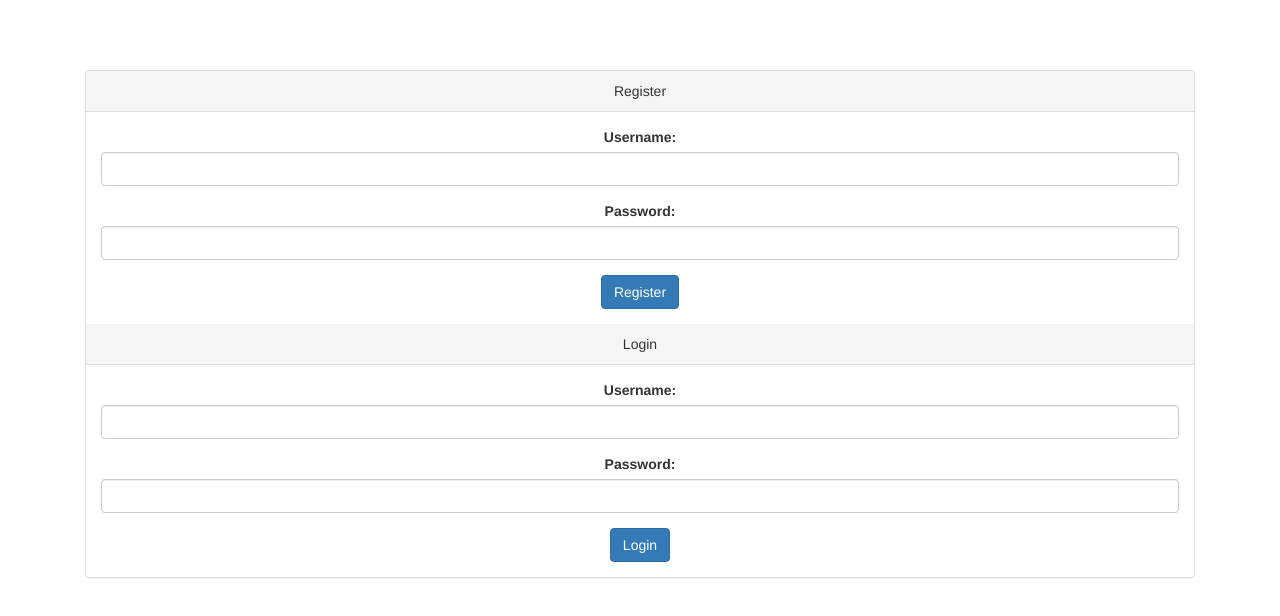
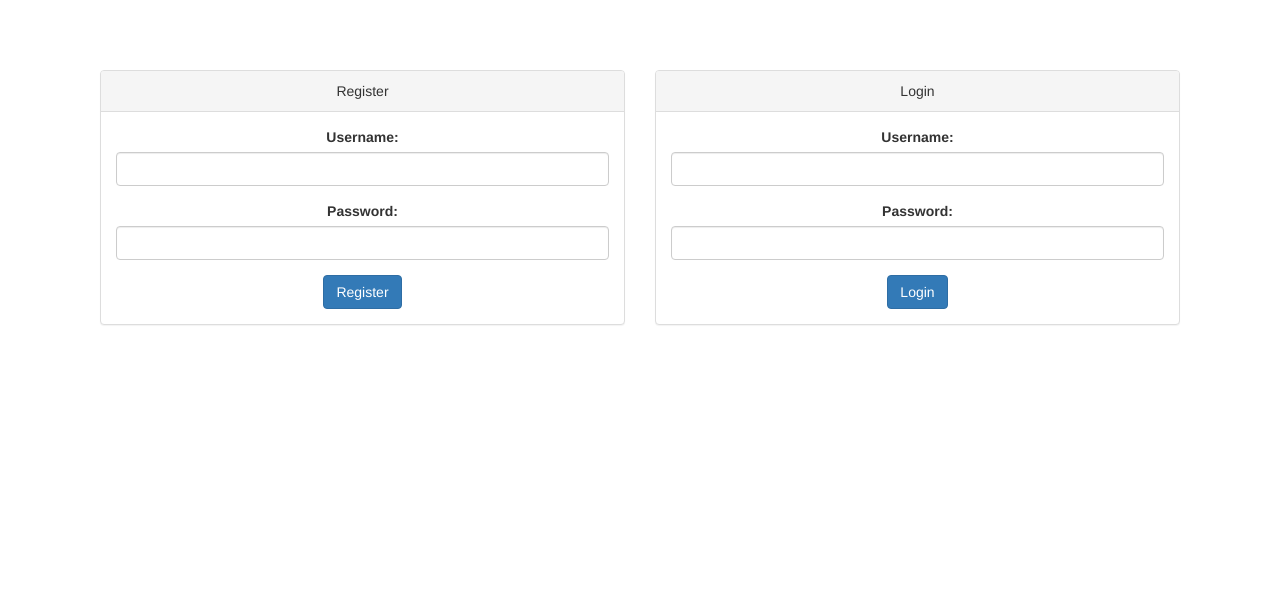
Before and after one commit to 6System7/scrum, a website: page loginAndRegister.html in a window 1280 px wide. Shown: the part 170-786 px from the top of the page. Drawn offline with nearby package versions, Linux system fonts and the light colour scheme; files that its build step writes are made by us from their sources.

Commit message:
LoginRegister Page Update

```diff
--- a/loginAndRegister.html
+++ b/loginAndRegister.html
@@ -54,6 +54,7 @@
       </div>
 
       <div class="scrumFormat">
+        <div class="col-xs-6">
           <div class="panel panel-default">
             <div class="panel-heading">Register</div>
             <div class="panel-body">
@@ -67,8 +68,10 @@
               </div>
               <button class="btn btn-primary" type="submit" id="registerButton">Register</button>
             </div>
-        <!--</div>-->
-        <!--<div class="panel panel-default">-->
+          </div>
+        </div>
+        <div class="col-xs-6">
+          <div class="panel panel-default">
             <div class="panel-heading">Login</div>
             <div class="panel-body">
               <div class="form-group">
@@ -80,6 +83,7 @@
                 <input type="password" class="form-control" id="passwordLoginInput">
               </div>
               <button class="btn btn-primary" type="submit" id="LoginButton">Login</button>
+            </div>
           </div>
         </div>
       </div>
```
Lines whose indentation alone changed are shown as unchanged.
